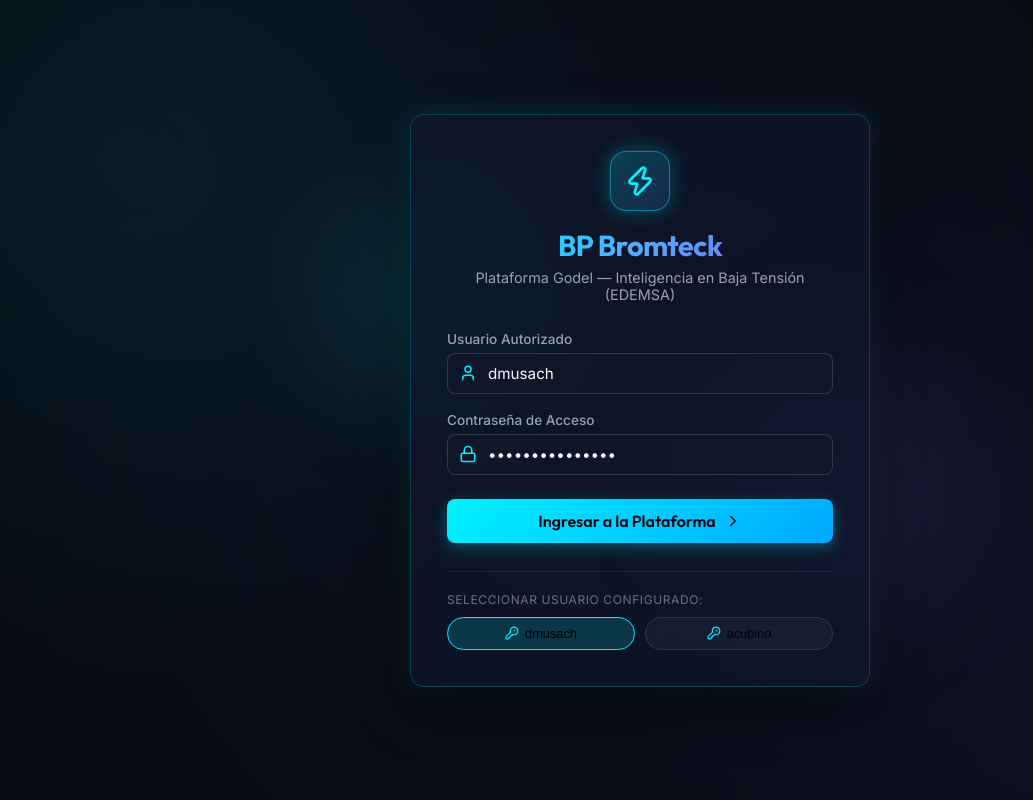
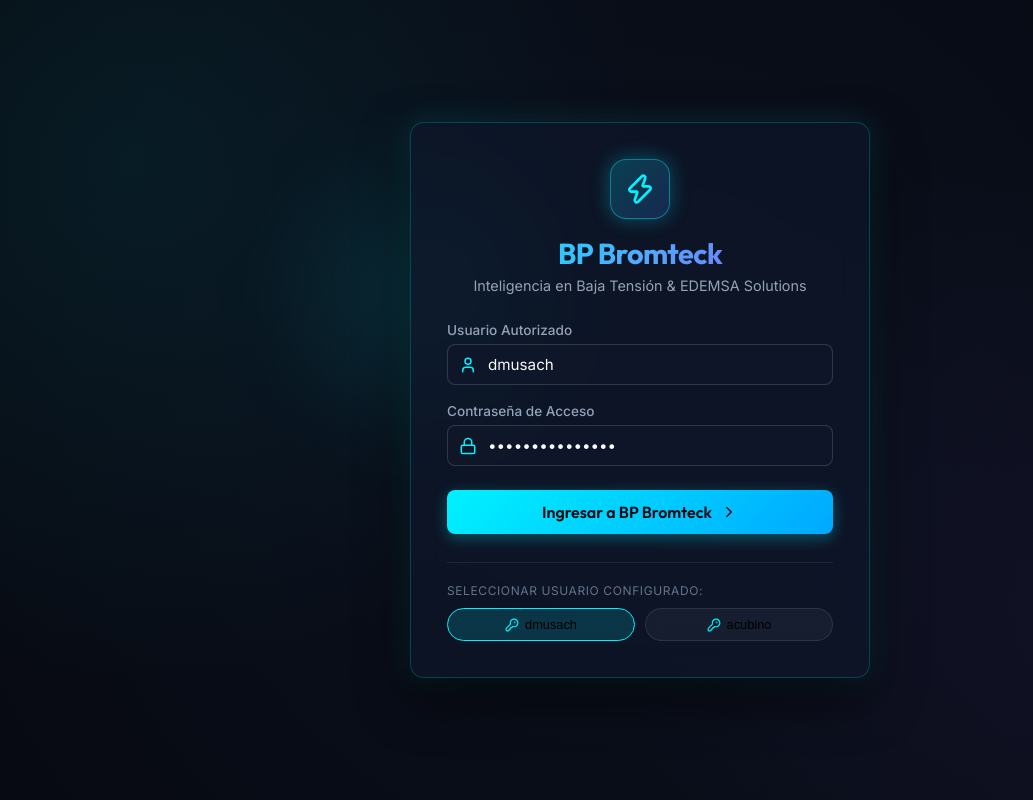
Before and after one commit to diegomusach/bp-bromteck-godel, a React (Vite) app: page / in a window 1280 px wide. Shown: the whole page, without its empty margins (0-1033 px from the left). Built offline with nearby package versions, Linux system fonts and the light colour scheme.

Commit message:
refactor: Update project name and branding strictly to BP Bromteck

```diff
--- a/index.html
+++ b/index.html
@@ -4,7 +4,7 @@
     <meta charset="UTF-8" />
     <link rel="icon" type="image/svg+xml" href="/favicon.svg" />
     <meta name="viewport" content="width=device-width, initial-scale=1.0, maximum-scale=1.0, user-scalable=no" />
-    <title>BP Bromteck | Plataforma Godel - Baja Tensión & EDEMSA Intelligence</title>
+    <title>BP Bromteck | Inteligencia en Baja Tensión & EDEMSA</title>
     <link rel="preconnect" href="https://fonts.googleapis.com">
     <link rel="preconnect" href="https://fonts.gstatic.com" crossorigin>
     <link href="https://fonts.googleapis.com/css2?family=Inter:wght@300;400;500;600;700&family=Outfit:wght@400;500;600;700;800&display=swap" rel="stylesheet">
--- a/src/App.jsx
+++ b/src/App.jsx
@@ -56,7 +56,7 @@ export default function App() {
         background: 'rgba(7, 10, 18, 0.8)'
       }}>
         <div>
-          BP Bromteck — Plataforma Godel v2.4 | Prioridad 1: Baja Tensión EDEMSA | © 2026 Bromteck Inc.
+          BP Bromteck — Prioridad 1: Baja Tensión EDEMSA | © 2026 Bromteck Inc.
         </div>
       </footer>
     </div>
--- a/src/components/BlackPumaComparison.jsx
+++ b/src/components/BlackPumaComparison.jsx
@@ -25,7 +25,7 @@ export default function BlackPumaComparison({ onNavigate }) {
           </div>
 
           <h2 style={{ fontSize: '2.2rem', marginBottom: '14px' }} className="gradient-text">
-            Ingeniería Inversa: Black Puma vs. BP Bromteck Godel
+            Ingeniería Inversa: Black Puma vs. BP Bromteck
           </h2>
           <p style={{ color: 'var(--text-muted)', fontSize: '1.05rem', lineHeight: '1.6', marginBottom: '24px' }}>
             Analizamos la propuesta actual de <strong>Black Puma</strong> (<a href="https://theblackpuma.com/" target="_blank" rel="noreferrer" style={{ color: '#00f2fe', textDecoration: 'none' }}>theblackpuma.com <ExternalLink size={12} /></a>) desarrollada para <strong>EDEMSA</strong> (Baja Tensión) y establecemos el mapa de desarrollo para igualar y superar sus capacidades operativas.
@@ -41,18 +41,6 @@ export default function BlackPumaComparison({ onNavigate }) {
             </button>
           </div>
         </div>
-
-        {/* Decorative Grid Graphic */}
-        <div style={{
-          position: 'absolute',
-          right: '-20px',
-          top: '-20px',
-          bottom: '-20px',
-          width: '320px',
-          opacity: 0.15,
-          background: 'radial-gradient(circle, #00f2fe 10%, transparent 70%)',
-          pointerEvents: 'none'
-        }} />
       </div>
 
       {/* Benchmark Summary KPI Cards */}
@@ -89,7 +77,7 @@ export default function BlackPumaComparison({ onNavigate }) {
       <div className="glass-panel" style={{ padding: '28px' }}>
         <h3 style={{ fontSize: '1.3rem', marginBottom: '20px', display: 'flex', alignItems: 'center', gap: '10px' }}>
           <Zap color="#00f2fe" size={22} />
-          Matriz de Capacidades: Black Puma vs. BP Bromteck Godel
+          Matriz de Capacidades: Black Puma vs. BP Bromteck
         </h3>
 
         <div style={{ overflowX: 'auto' }}>
@@ -98,7 +86,7 @@ export default function BlackPumaComparison({ onNavigate }) {
               <tr style={{ borderBottom: '1px solid rgba(255, 255, 255, 0.12)', color: 'var(--text-muted)', fontSize: '0.85rem' }}>
                 <th style={{ padding: '12px 16px' }}>Funcionalidad Estratégica</th>
                 <th style={{ padding: '12px 16px' }}>Estado Actual en Black Puma</th>
-                <th style={{ padding: '12px 16px' }}>Valor Agregado BP Bromteck Godel</th>
+                <th style={{ padding: '12px 16px' }}>Valor Agregado BP Bromteck</th>
                 <th style={{ padding: '12px 16px', textTransform: 'center' }}>Nivel de Ventaja</th>
               </tr>
             </thead>
@@ -120,7 +108,7 @@ export default function BlackPumaComparison({ onNavigate }) {
                   <td style={{ padding: '16px', color: '#e2e8f0', fontSize: '0.9rem', maxWidth: '320px' }}>
                     {cap.bromteckAdvantage}
                     <div style={{ marginTop: '6px', fontSize: '0.75rem', color: '#00f2fe' }}>
-                      Score Bromteck: <strong>{cap.scoreBromteck}/10</strong>
+                      Score BP Bromteck: <strong>{cap.scoreBromteck}/10</strong>
                     </div>
                   </td>
                   <td style={{ padding: '16px', textAlign: 'center' }}>
--- a/src/components/LoginGateway.jsx
+++ b/src/components/LoginGateway.jsx
@@ -1,5 +1,5 @@
 import React, { useState } from 'react';
-import { ShieldCheck, Lock, User, Zap, KeyRound, ChevronRight, AlertCircle } from 'lucide-react';
+import { Lock, User, Zap, KeyRound, ChevronRight, AlertCircle } from 'lucide-react';
 import { VALID_USERS } from '../data/mockData';
 
 export default function LoginGateway({ onLoginSuccess }) {
@@ -36,7 +36,7 @@ export default function LoginGateway({ onLoginSuccess }) {
       position: 'relative',
       overflow: 'hidden'
     }}>
-      {/* Dynamic background elements */}
+      {/* Background glow */}
       <div style={{
         position: 'absolute',
         top: '15%',
@@ -46,18 +46,6 @@ export default function LoginGateway({ onLoginSuccess }) {
         background: 'radial-gradient(circle, rgba(0,242,254,0.12) 0%, transparent 70%)',
         borderRadius: '50%',
         filter: 'blur(40px)',
-        zIndex: 0
-      }} />
-
-      <div style={{
-        position: 'absolute',
-        bottom: '15%',
-        right: '20%',
-        width: '400px',
-        height: '400px',
-        background: 'radial-gradient(circle, rgba(139,92,246,0.12) 0%, transparent 70%)',
-        borderRadius: '50%',
-        filter: 'blur(50px)',
         zIndex: 0
       }} />
 
@@ -89,7 +77,7 @@ export default function LoginGateway({ onLoginSuccess }) {
             BP Bromteck
           </h1>
           <p style={{ color: 'var(--text-muted)', fontSize: '0.9rem' }}>
-            Plataforma Godel — Inteligencia en Baja Tensión (EDEMSA)
+            Inteligencia en Baja Tensión & EDEMSA Solutions
           </p>
         </div>
 
@@ -148,12 +136,11 @@ export default function LoginGateway({ onLoginSuccess }) {
           )}
 
           <button type="submit" className="btn-primary" style={{ width: '100%', padding: '12px', marginTop: '6px', fontSize: '1rem' }}>
-            <span>Ingresar a la Plataforma</span>
+            <span>Ingresar a BP Bromteck</span>
             <ChevronRight size={18} />
           </button>
         </form>
 
-        {/* Quick Credentials selector requested by user */}
         <div style={{ marginTop: '28px', paddingTop: '20px', borderTop: '1px solid rgba(255, 255, 255, 0.08)' }}>
           <p style={{ fontSize: '0.75rem', color: 'var(--text-subtle)', marginBottom: '10px', textTransform: 'uppercase', letterSpacing: '0.05em' }}>
             Seleccionar Usuario Configurado:
--- a/src/components/Navbar.jsx
+++ b/src/components/Navbar.jsx
@@ -1,7 +1,7 @@
 import React from 'react';
 import { Zap, ShieldAlert, Cpu, Bot, Smartphone, LogOut, UserCheck } from 'lucide-react';
 
-export default function Navbar({ activeTab, setActiveTab, currentUser, onLogout, isMobileView, setIsMobileView }) {
+export default function Navbar({ activeTab, setActiveTab, currentUser, onLogout }) {
   return (
     <header className="glass-panel" style={{
       borderRadius: '0',
@@ -41,7 +41,7 @@ export default function Navbar({ activeTab, setActiveTab, currentUser, onLogout,
                 BP Bromteck
               </span>
               <span className="glass-pill badge-info" style={{ fontSize: '0.7rem' }}>
-                Godel v2.4 — EDEMSA
+                EDEMSA Platform v1.0
               </span>
             </div>
             <span style={{ fontSize: '0.75rem', color: 'var(--text-muted)' }}>
--- a/src/data/mockData.js
+++ b/src/data/mockData.js
@@ -1,4 +1,4 @@
-// Mock Data for BP Bromteck - Godel Platform (EDEMSA Case Study & Black Puma Benchmark)
+// Mock Data for BP Bromteck (EDEMSA Case Study & Black Puma Benchmark)
 
 export const VALID_USERS = [
   { username: 'dmusach', name: 'Diego Musach', role: 'Director de Producto & Estrategia', pass: 'BP-dmusach-2026' },
@@ -30,7 +30,7 @@ export const BLACK_PUMA_BENCHMARK = {
       feature: "Detección Visual de Hurto / Conexiones Clandestinas ('Colgarse')",
       blackPumaStatus: "No implementado / Análisis solo a nivel de datos.",
       bromteckAdvantage: "IA Visual de Fachadas (Google Street View + fotos de frente): cuestiona a la IA si hay acometidas irregulares o reformas no declaradas.",
-      statusBadge: "Exclusivo Bromteck",
+      statusBadge: "Exclusivo BP Bromteck",
       scoreBP: 2,
       scoreBromteck: 9.9
     },
@@ -38,7 +38,7 @@ export const BLACK_PUMA_BENCHMARK = {
       feature: "Diagnóstico RAG de Pérdidas Técnicas (Red de Baja Tensión)",
       blackPumaStatus: "Reportes genéricos sin especificación de conductores o materiales.",
       bromteckAdvantage: "Asistente RAG con recomendaciones técnicas concretas (*Qué cambia, Dónde y Cómo*): calibre de cables Al preensamblado, balanceo de fases y transformadores.",
-      statusBadge: "Exclusivo Bromteck",
+      statusBadge: "Exclusivo BP Bromteck",
       scoreBP: 3,
       scoreBromteck: 9.7
     }
@@ -117,6 +117,6 @@ export const RAG_KNOWLEDGE_BASE = [
   },
   {
     query: "¿De qué otra manera podemos cuestionar a la IA si el cliente va a colgarse o robar energía?",
-    response: "**Protocolo de Cuestionamiento Visual & Predictivo Bromteck Godel**:\n\n1. **Análisis de Diferencia de Fachada**: La IA compara la imagen satelital/Street View histórica con la foto del frente tomada por el inspector. Detecta agregados de estructuras, marquesinas comerciales o aperturas de pilar no registradas.\n2. **Inconsistencia Térmica/Carga vs. Facturación**: Cuestiona si la actividad económica aparente de la zona (ej. rotisería, cámara frigorífica) es sostenible con el consumo KWh facturado.\n3. **Patrón de Morosidad Reincidente**: Cruza si los períodos de corte por morosidad coinciden con caídas repentinas a cero sin baja de servicio física."
+    response: "**Protocolo de Cuestionamiento Visual & Predictivo BP Bromteck**:\n\n1. **Análisis de Diferencia de Fachada**: La IA compara la imagen satelital/Street View histórica con la foto del frente tomada por el inspector. Detecta agregados de estructuras, marquesinas comerciales o aperturas de pilar no registradas.\n2. **Inconsistencia Térmica/Carga vs. Facturación**: Cuestiona si la actividad económica aparente de la zona (ej. rotisería, cámara frigorífica) es sostenible con el consumo KWh facturado.\n3. **Patrón de Morosidad Reincidente**: Cruza si los períodos de corte por morosidad coinciden con caídas repentinas a cero sin baja de servicio física."
   }
 ];
```
Also changed, not shown: firebase.json (added), 1 other file (tests, documents, lock files or other folders).
